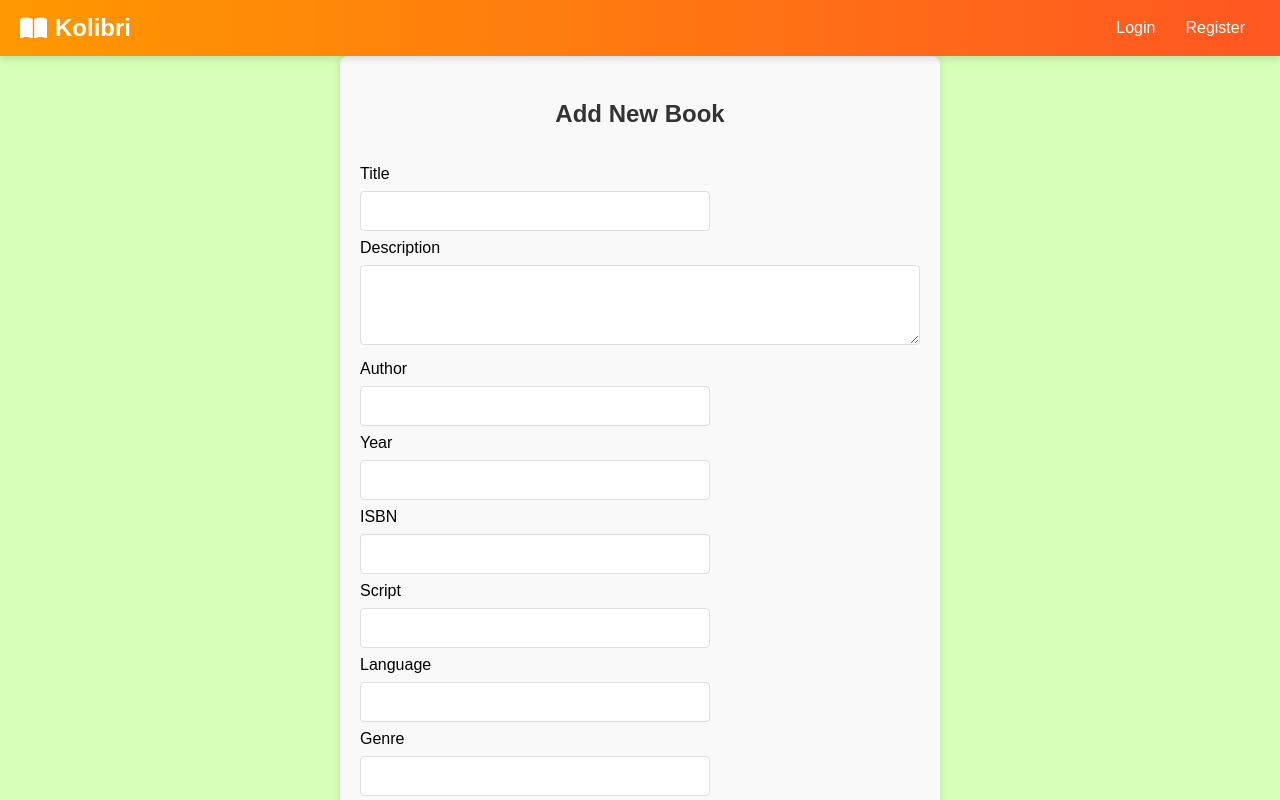
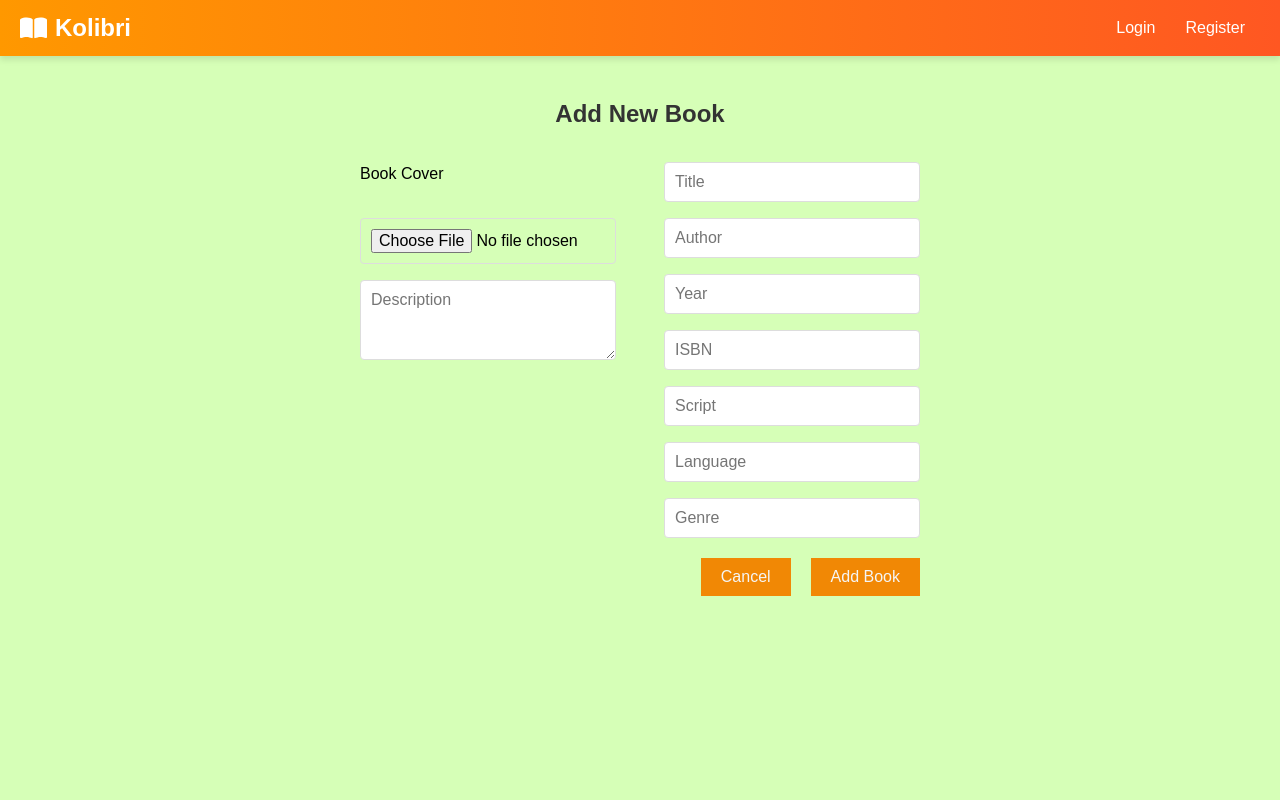
Before and after one commit to alojsb/Kolibri_WebApp, a React (Create React App) app: page /add-book in a window 1280 px wide. Shown: the top 800 px of the page. Built offline with nearby package versions, Linux system fonts and the light colour scheme; no server answers.

Commit message:
css book form

```diff
--- a/src/components/Book/BookForm.css
+++ b/src/components/Book/BookForm.css
@@ -6,35 +6,27 @@
   margin: 0 auto;
   padding: 1.25rem; /* 20px converted to rem */
   border-radius: 0.5rem; /* 8px converted to rem */
-  box-shadow: 0 0 0.625rem rgba(0, 0, 0, 0.1); /* 10px converted to rem */
-  background-color: #f9f9f9;
 }
 
-h2 {
-  text-align: center;
-  margin-bottom: 1.25rem; /* 20px converted to rem */
-  color: #333;
+.form-segment-left {
+  display: flex;
+  flex-direction: column;
+  gap: 1rem;
 }
 
-.form-group {
-  margin-bottom: 0.9375rem; /* 15px converted to rem */
+.form-segment-right {
+  display: flex;
+  flex-direction: column;
+  gap: 1rem;
 }
 
-.form-group input[type='file'] {
+.form-segment-right input {
+  min-width: 16rem;
+}
+
+.form-segment-left input[type='file'] {
   width: 100%;
   padding: 0.625rem; /* 10px converted to rem */
-  border: 0.0625rem solid #ddd; /* 1px converted to rem */
-  border-radius: 0.25rem; /* 4px converted to rem */
-  font-size: 1rem; /* 16px converted to rem */
-  margin-top: 0.3125rem; /* 5px converted to rem */
-}
-
-input[type='text'],
-input[type='number'],
-textarea {
-  width: 100%;
-  padding: 0.625rem; /* 10px converted to rem */
-  margin: 0.3125rem 0; /* 5px converted to rem */
   border: 0.0625rem solid #ddd; /* 1px converted to rem */
   border-radius: 0.25rem; /* 4px converted to rem */
   font-size: 1rem; /* 16px converted to rem */
@@ -43,6 +35,7 @@ textarea {
 textarea {
   resize: vertical;
   min-height: 10vh; /* Ensure the textarea is at least 20% of the viewport height */
+  margin: 0;
 }
 
 input:focus,
@@ -59,3 +52,29 @@ textarea:focus {
   padding: 0.625rem; /* 10px converted to rem */
   margin-bottom: 1.25rem; /* 20px converted to rem */
 }
+
+.book-cover-preview {
+  max-height: 300px;
+  width: auto;
+}
+
+.form-main {
+  display: flex;
+  justify-content: center;
+  gap: 3rem;
+}
+
+.form-segment-right input:first-child {
+  margin-top: 0;
+}
+
+.form-segment-right input:last-child {
+  margin-bottom: 0;
+}
+
+.form-buttons {
+  margin-top: 20px;
+  display: flex;
+  justify-content: flex-end;
+  gap: 1.25rem;
+}
--- a/src/components/Book/BookForm.js
+++ b/src/components/Book/BookForm.js
@@ -142,92 +142,94 @@ const BookForm = ({ editMode = false }) => {
   return (
     <div className='form-container'>
       <form onSubmit={handleSubmit}>
-        <h2>{editMode ? 'Edit Book' : 'Add New Book'}</h2>
+        <div className='form-title'>
+          <h2>{editMode ? 'Edit Book' : 'Add New Book'}</h2>
+        </div>
+        <div className='form-main'>
+          <div className='form-segment-left'>
+            <label>Book Cover</label>
+            <div className='image-container'>
+              {coverImageURL && (
+                <img
+                  src={coverImageURL}
+                  alt='Book Cover'
+                  className='book-cover-preview'
+                />
+              )}
+            </div>
 
-        <label>Title</label>
-        <input
-          type='text'
-          value={title}
-          onChange={(e) => setTitle(e.target.value)}
-          required
-        />
+            <input
+              type='file'
+              onChange={(e) => handleImageUpload(e.target.files[0])}
+            />
+            <textarea
+              value={description}
+              onChange={(e) => setDescription(e.target.value)}
+              required
+              placeholder='Description'
+            ></textarea>
+          </div>
+          <div className='form-segment-right'>
+            <input
+              type='text'
+              value={title}
+              onChange={(e) => setTitle(e.target.value)}
+              required
+              placeholder='Title'
+            />
 
-        <label>Description</label>
-        <textarea
-          value={description}
-          onChange={(e) => setDescription(e.target.value)}
-          required
-        ></textarea>
+            <input
+              type='text'
+              value={author}
+              onChange={(e) => setAuthor(e.target.value)}
+              required
+              placeholder='Author'
+            />
 
-        <label>Author</label>
-        <input
-          type='text'
-          value={author}
-          onChange={(e) => setAuthor(e.target.value)}
-          required
-        />
+            <input
+              type='number'
+              value={year}
+              onChange={(e) => setYear(e.target.value)}
+              required
+              placeholder='Year'
+            />
 
-        <label>Year</label>
-        <input
-          type='number'
-          value={year}
-          onChange={(e) => setYear(e.target.value)}
-          required
-        />
+            <input
+              type='text'
+              value={isbn}
+              onChange={(e) => setIsbn(e.target.value)}
+              required
+              placeholder='ISBN'
+            />
 
-        <label>ISBN</label>
-        <input
-          type='text'
-          value={isbn}
-          onChange={(e) => setIsbn(e.target.value)}
-          required
-        />
+            <input
+              type='text'
+              value={script}
+              onChange={(e) => setScript(e.target.value)}
+              placeholder='Script'
+            />
 
-        <label>Script</label>
-        <input
-          type='text'
-          value={script}
-          onChange={(e) => setScript(e.target.value)}
-        />
+            <input
+              type='text'
+              value={language}
+              onChange={(e) => setLanguage(e.target.value)}
+              placeholder='Language'
+            />
 
-        <label>Language</label>
-        <input
-          type='text'
-          value={language}
-          onChange={(e) => setLanguage(e.target.value)}
-        />
-
-        <label>Genre</label>
-        <input
-          type='text'
-          value={genre}
-          onChange={(e) => setGenre(e.target.value)}
-        />
-
-        <label>Total Number of Books</label>
-        <input type='number' value={totalNumber} disabled />
-
-        <label>Current Stock</label>
-        <input type='number' value={currentStock} disabled />
-
-        <label>Book Cover</label>
-        <input
-          type='file'
-          onChange={(e) => handleImageUpload(e.target.files[0])}
-        />
-
-        {coverImageURL && (
-          <img
-            src={coverImageURL}
-            alt='Book Cover'
-            className='book-cover-preview'
-          />
-        )}
-
-        <div className='button-group'>
-          <button type='submit'>{editMode ? 'Update Book' : 'Add Book'}</button>
-          <button type='button' onClick={handleCancel}>
+            <input
+              type='text'
+              value={genre}
+              onChange={(e) => setGenre(e.target.value)}
+              placeholder='Genre'
+            />
+          </div>
+        </div>
+        <div className='form-buttons'>
+          <button className='button' type='button' onClick={handleCancel}>
             Cancel
+          </button>
+          <button className='button' type='submit'>
+            {editMode ? 'Update Book' : 'Add Book'}
           </button>
         </div>
       </form>
--- a/src/components/User/UserProfile.css
+++ b/src/components/User/UserProfile.css
@@ -6,25 +6,6 @@
   box-shadow: 0 4px 12px rgba(0, 0, 0, 0.1);
   border-radius: 12px;
   overflow-x: hidden;
-}
-
-h2 {
-  text-align: center;
-  margin-bottom: 30px;
-  font-size: 24px;
-  color: #333;
-}
-
-/* Apply consistent margin and padding to all inputs */
-input,
-select {
-  display: block;
-  width: 100%;
-  max-width: 350px;
-  margin: 0 auto 20px;
-  padding: 12px;
-  font-size: 16px;
-  box-sizing: border-box;
 }
 
 input {
--- a/src/index.css
+++ b/src/index.css
@@ -41,3 +41,32 @@ html,
   background-color: #f18805;
   transition: background-color 0.3s ease;
 }
+
+h2 {
+  text-align: center;
+  margin-bottom: 30px;
+  font-size: 24px;
+  color: #333;
+}
+
+/* Apply consistent margin and padding to all inputs */
+input,
+select {
+  display: block;
+  width: 100%;
+  max-width: 350px;
+  padding: 12px;
+  font-size: 16px;
+  box-sizing: border-box;
+}
+
+input[type='text'],
+input[type='number'],
+textarea {
+  width: 100%;
+  padding: 0.625rem; /* 10px converted to rem */
+  border: 0.0625rem solid #ddd; /* 1px converted to rem */
+  border-radius: 0.25rem; /* 4px converted to rem */
+  font-size: 1rem; /* 16px converted to rem */
+  font-family: Arial, Helvetica, sans-serif;
+}
```
